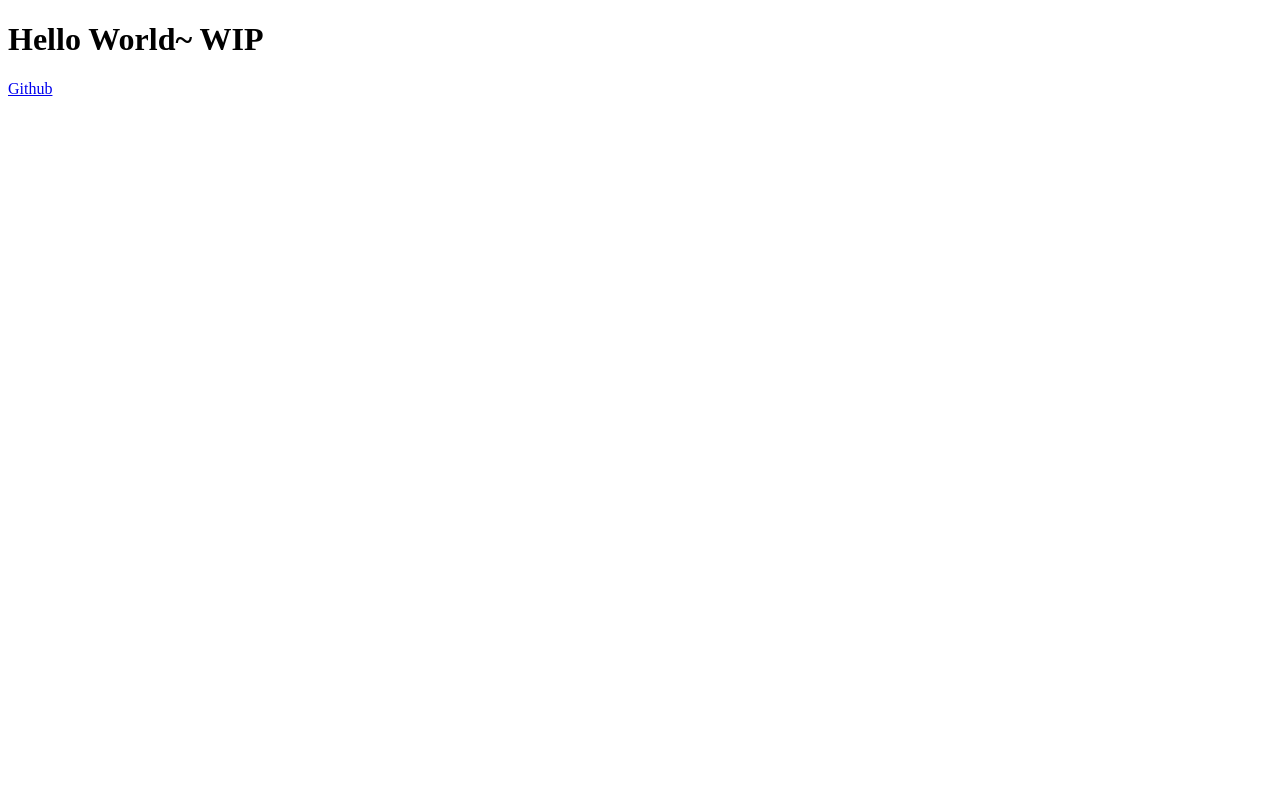
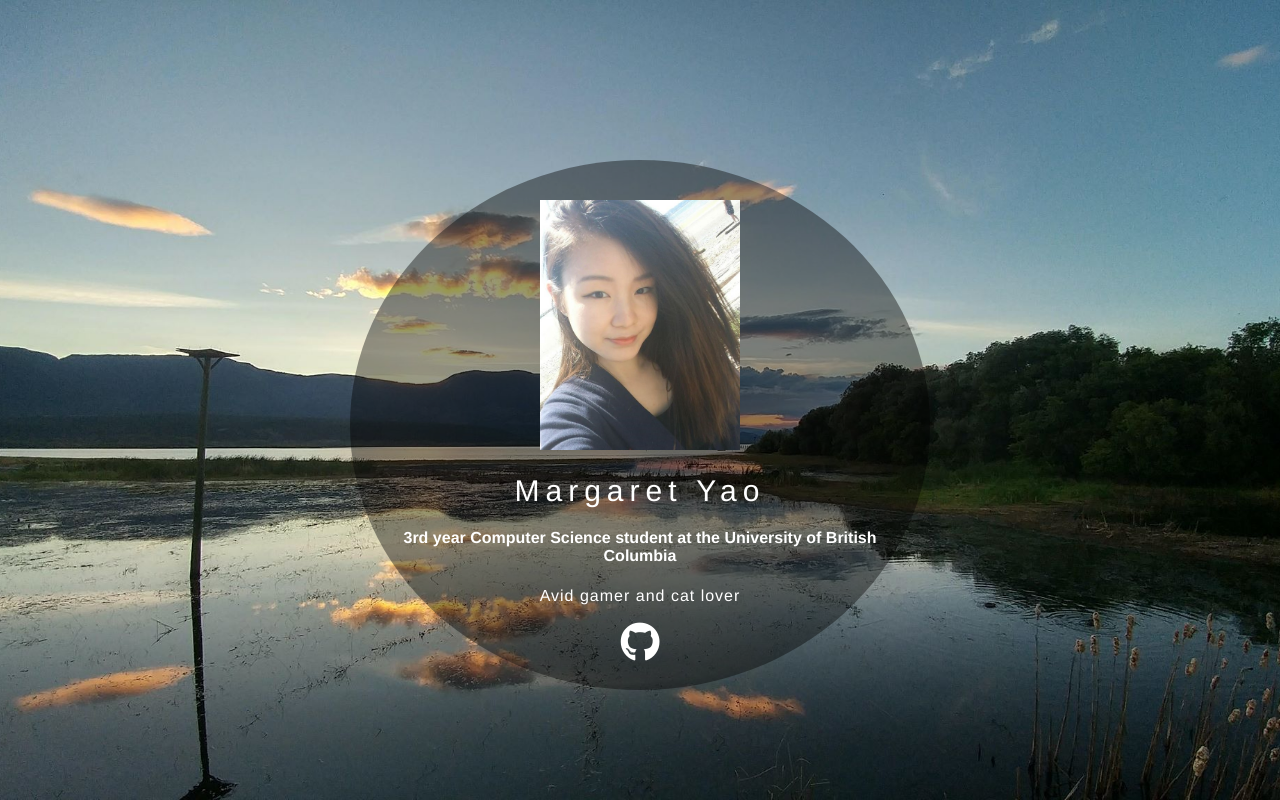
Before and after one commit to margiee/margiee.github.io, a plain HTML site: page index.html in a window 1280 px wide. Drawn offline with Linux system fonts and the light colour scheme.

Commit message:
temp profile page

```diff
--- /dev/null
+++ b/css/master.css
@@ -0,0 +1,44 @@
+html {
+	background: url(../images/background.jpg) no-repeat center center fixed;
+	-webkit-background-size: cover;
+	-moz-background-size: cover;
+	-o-background-size: cover;
+	background-size: cover;
+	font-family: 'Helvetica Neue', sans-serif;
+}
+
+.profile {
+	border-radius: 50%;
+	width: 500px;
+	height: 450px;
+	background: rgba(0, 0, 0, 0.4);
+	padding: 40px;
+	color: white;
+	margin: 0 auto;
+	margin-top: 160px;
+	text-align: center;
+}
+
+.profile-pic {
+	height: 250px;
+	width: 200px;
+}
+
+h1 {
+	font-weight: 100;
+	letter-spacing: 6px;
+	font-size: 30px;
+}
+
+p {
+	font-weight: 200;
+	letter-spacing: 1px;
+}
+
+.social-networks {
+	font-size: 40px;
+}
+
+.social-networks a {
+	color: white;
+}
--- a/index.html
+++ b/index.html
@@ -2,9 +2,31 @@
 <html>
 <head>
 	<title>Margaret Yao</title>
+	<link rel = "stylesheet" type = "text/css" href = "css/master.css">
+	<!-- icons from fontawesome.com -->
+	<link rel="stylesheet" href="https://use.fontawesome.com/releases/v5.0.13/css/all.css" integrity="sha384-DNOHZ68U8hZfKXOrtjWvjxusGo9WQnrNx2sqG0tfsghAvtVlRW3tvkXWZh58N9jp" crossorigin="anonymous">
 </head>
 <body>
-	<h1>Hello World~ WIP</h1>
-	<a href = "https://github.com/margiee">Github</a>
+	<div class = "profile">
+		<img src = "images/profilepic.jpg" class = "profile-pic">
+		<h1>Margaret Yao</h1>
+
+		<h4>3rd year Computer Science student at the University of British Columbia</h4>
+
+		<p>Avid gamer and cat lover</p>
+
+
+		<div class = "social-networks">
+			<a href = "https://github.com/margiee" target = "_blank">
+				<i class="fab fa-github"></i>
+			</a>
+			<!-- add linkedin profile -->
+
+			<!-- <i class="fab fa-linkedin"></i> -->
+		</div>
+
+	</div>
+
+
 </body>
 </html>
```
Also changed, not shown: images/background.jpg (added), images/profilepic.jpg (added).
